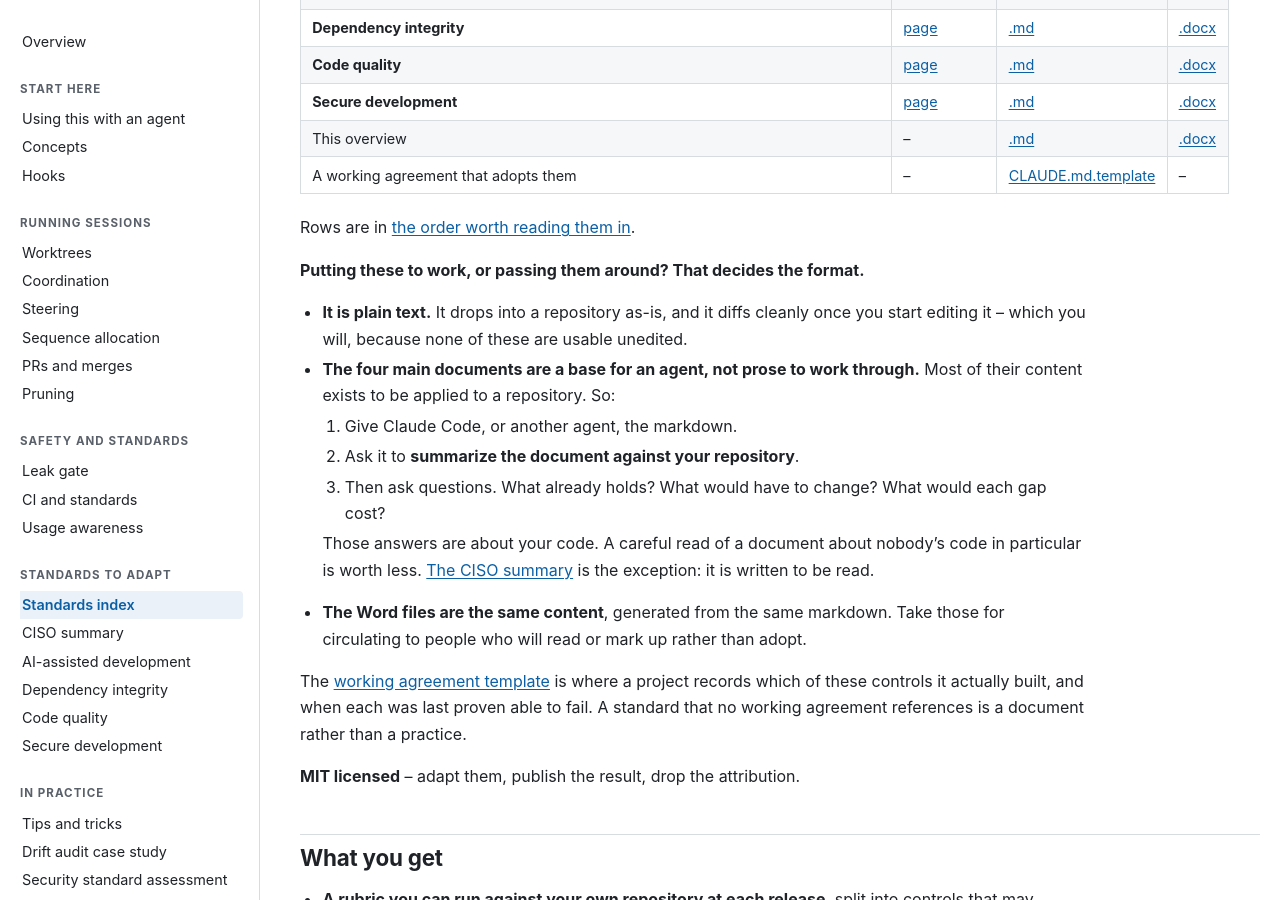
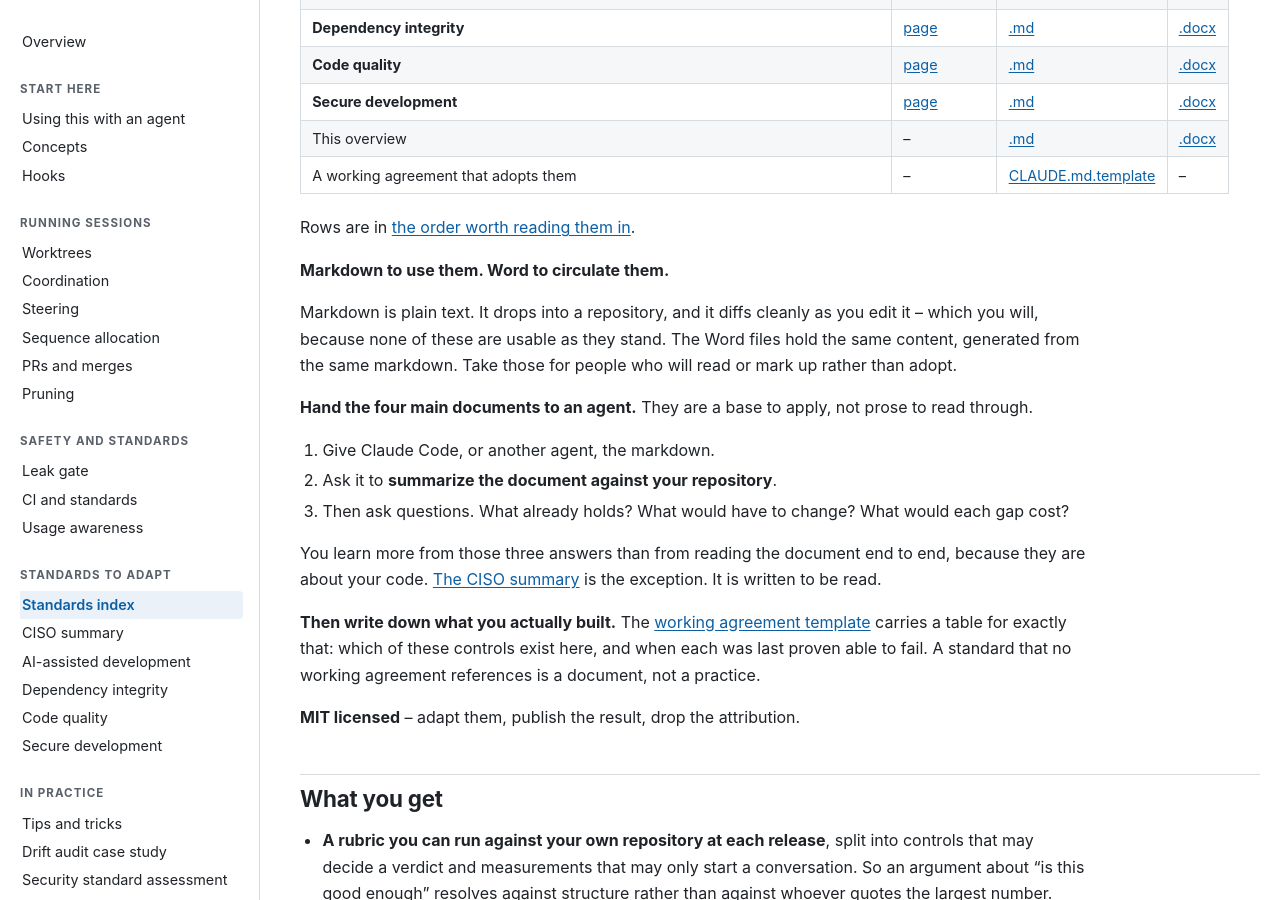
Before and after one commit to wshallwshall/claude-multisession, a Jekyll site: the page built from docs/standards/OVERVIEW.md, in a window 1280 px wide and 900 px high, scrolled down 662 px. Built offline with Jekyll 4.4.1, drawn with Linux system fonts in a browser that asks for light colours; our own code applies the rules of GitHub Pages for plain Markdown files.

Commit message:
docs(standards): the format section was doing three jobs in one bullet list
It picked a format, explained how to use the documents with an agent, and
introduced the working-agreement template -- inside one list, with a numbered
sequence nested in a bullet and a loose paragraph after it that rendered
outdented and belonged to nothing.

Specific faults, not taste:

- The first bullet opened "It is plain text" with no antecedent. The lead-in
  never said markdown, so "it" referred to nothing on the page.
- A bullet containing a numbered list containing a trailing paragraph does not
  survive rendering, and did not.
- "A careful read of a document about nobody's code in particular is worth less"
  is a comparative with nothing to compare against.
- The template paragraph was tacked onto a section about file formats, which is
  not what it is about.

Now three labelled blocks, one job each. Markdown to use them, Word to circulate
them. Hand the four to an agent, as a clean three-step sequence at top level.
Then write down what you actually built. The comparative is closed ("you learn
more from those three answers than from reading the document end to end,
because they are about your code"), and every "it" has a referent.

OVERVIEW.docx regenerated. Verified: check-ascii clean over 90 files, 35 tests
pass.

```diff
--- a/docs/standards/OVERVIEW.md
+++ b/docs/standards/OVERVIEW.md
@@ -28,24 +28,25 @@ one of them is meant to be edited down to your setting before it is useful.
 
 Rows are in [the order worth reading them in](#the-order-to-read-them-in).
 
-**Putting these to work, or passing them around? That decides the format.**
+**Markdown to use them. Word to circulate them.**
 
-- **It is plain text.** It drops into a repository as-is, and it diffs cleanly once you start
-  editing it -- which you will, because none of these are usable unedited.
-- **The four main documents are a base for an agent, not prose to work through.** Most of their
-  content exists to be applied to a repository. So:
-  1. Give Claude Code, or another agent, the markdown.
-  2. Ask it to **summarize the document against your repository**.
-  3. Then ask questions. What already holds? What would have to change? What would each gap cost?
+Markdown is plain text. It drops into a repository, and it diffs cleanly as you edit it -- which you
+will, because none of these are usable as they stand. The Word files hold the same content,
+generated from the same markdown. Take those for people who will read or mark up rather than adopt.
 
-  Those answers are about your code. A careful read of a document about nobody's code in particular
-  is worth less. [The CISO summary](CISO-SUMMARY.md) is the exception: it is written to be read.
-- **The Word files are the same content**, generated from the same markdown. Take those for
-  circulating to people who will read or mark up rather than adopt.
+**Hand the four main documents to an agent.** They are a base to apply, not prose to read through.
 
-The [working agreement template](https://raw.githubusercontent.com/wshallwshall/claude-multisession/main/CLAUDE.md.template) is where a project records which of these
-controls it actually built, and when each was last proven able to fail. A standard that no working
-agreement references is a document rather than a practice.
+1. Give Claude Code, or another agent, the markdown.
+2. Ask it to **summarize the document against your repository**.
+3. Then ask questions. What already holds? What would have to change? What would each gap cost?
+
+You learn more from those three answers than from reading the document end to end, because they are
+about your code. [The CISO summary](CISO-SUMMARY.md) is the exception. It is written to be read.
+
+**Then write down what you actually built.** The
+[working agreement template](https://raw.githubusercontent.com/wshallwshall/claude-multisession/main/CLAUDE.md.template)
+carries a table for exactly that: which of these controls exist here, and when each was last proven
+able to fail. A standard that no working agreement references is a document, not a practice.
 
 **MIT licensed** -- adapt them, publish the result, drop the attribution.
 
```
Also changed, not shown: 1 other file.
